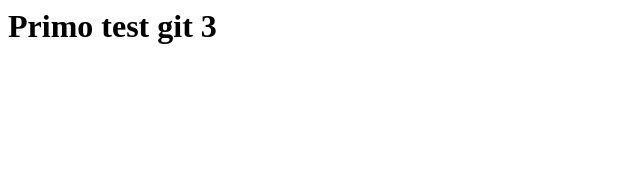
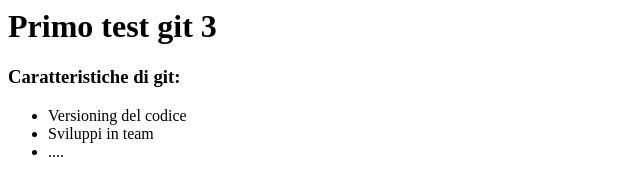
Before and after one commit to stefanoduca/test, a plain HTML site: page index.html in a window 1280 px wide. Shown: the whole page, without its empty margins (0-640 px from the left). Drawn offline with Linux system fonts and the light colour scheme.

Commit message:
Aggiunto elenco caratteristiche git

```diff
--- a/index.html
+++ b/index.html
@@ -4,5 +4,11 @@
     </head>
     <body>
     <h1> Primo test git 3</h1>
+    <h3>Caratteristiche di git:</h3>
+    <ul>
+        <li>Versioning del codice</li>
+        <li>Sviluppi in team</li>
+        <li>....</li>
+    </ul>
     </body>
 </html>
```
